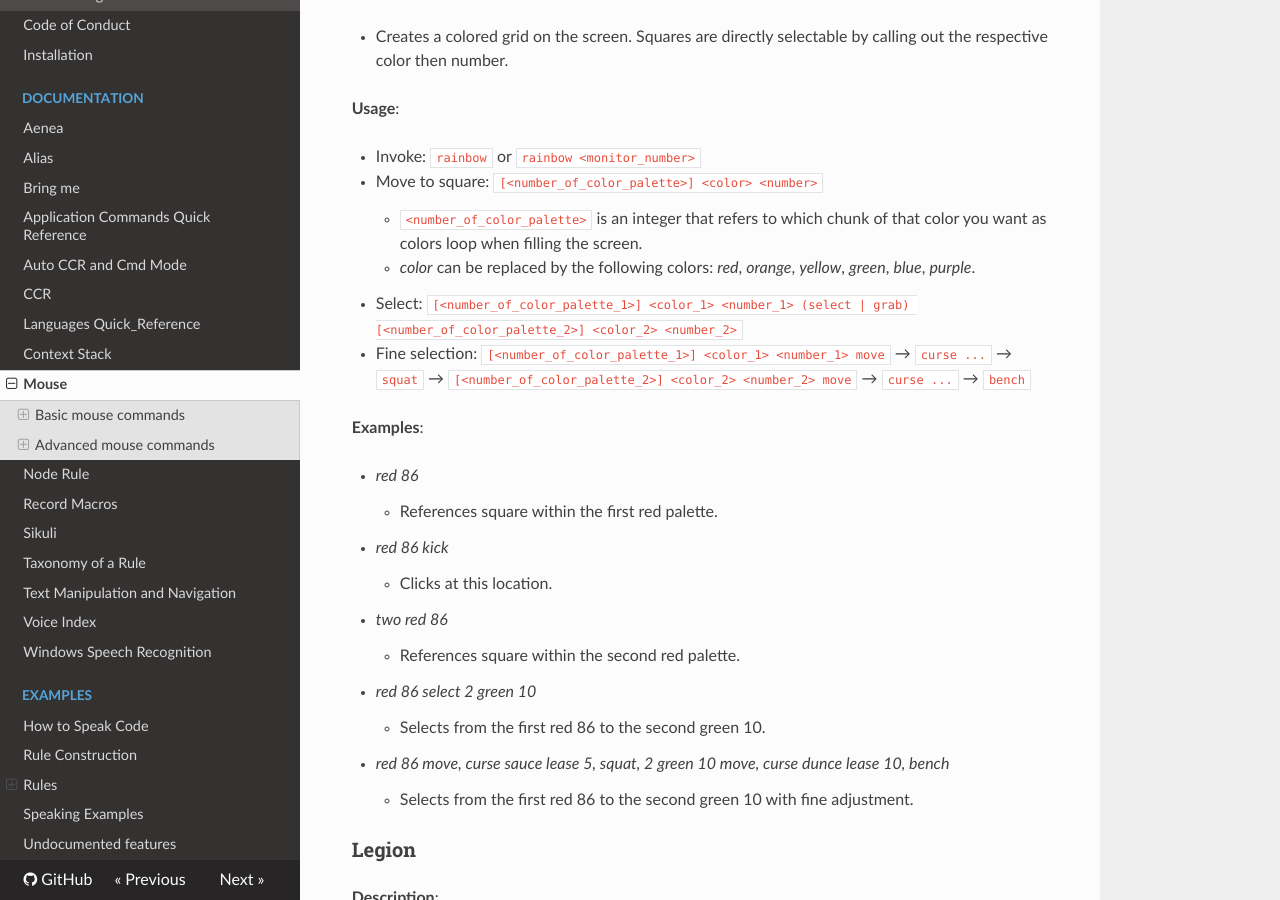
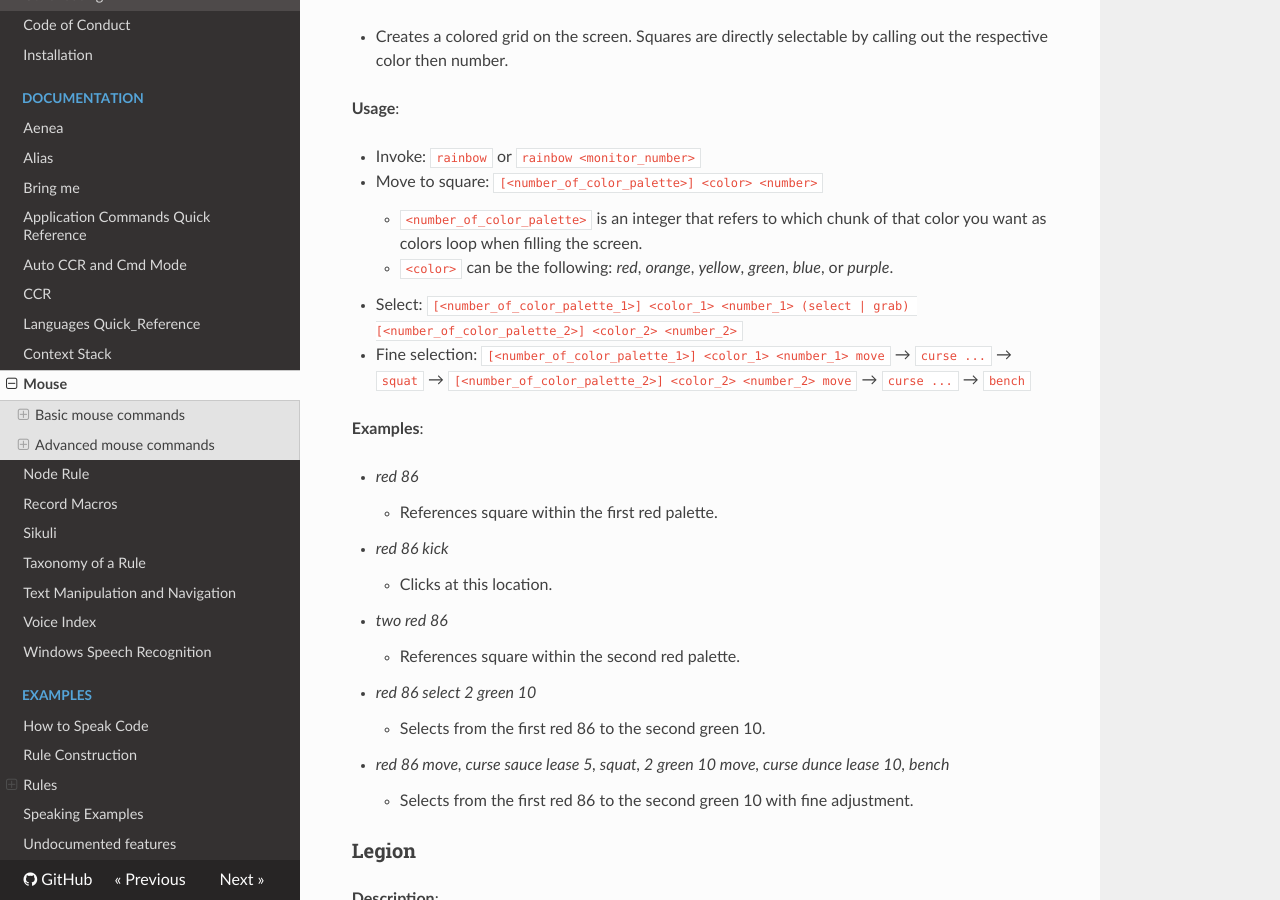
Before and after one commit to dictation-toolbox/Caster, an MkDocs documentation site: the page built from docs/readthedocs/Mouse.md, in a window 1280 px wide and 900 px high, scrolled down 1965 px. Built offline with MkDocs 1.6.1, drawn with Linux system fonts in a browser that asks for light colours; nearby versions of some CDN libraries; comment, search, counter and statistics services are not loaded.

Commit message:
Update Mouse.md

```diff
--- a/docs/readthedocs/Mouse.md
+++ b/docs/readthedocs/Mouse.md
@@ -71,7 +71,7 @@ Selecting from one point to another is available including fine adjustment of th
 - Invoke: `rainbow` or `rainbow <monitor_number>`
 - Move to square: `[<number_of_color_palette>] <color> <number>`
     - `<number_of_color_palette>` is an integer that refers to which chunk of that color you want as colors loop when filling the screen.
-    - _color_ can be replaced by the following colors: _red_, _orange_, _yellow_, _green_, _blue_, _purple_.
+    - `<color>` can be the following: _red_, _orange_, _yellow_, _green_, _blue_, or _purple_.
 - Select: `[<number_of_color_palette_1>] <color_1> <number_1> (select | grab) [<number_of_color_palette_2>] <color_2> <number_2>`
 - Fine selection: `[<number_of_color_palette_1>] <color_1> <number_1> move` &rightarrow; `curse ...` &rightarrow; `squat` &rightarrow; `[<number_of_color_palette_2>] <color_2> <number_2> move` &rightarrow; `curse ...` &rightarrow; `bench`
 
```
